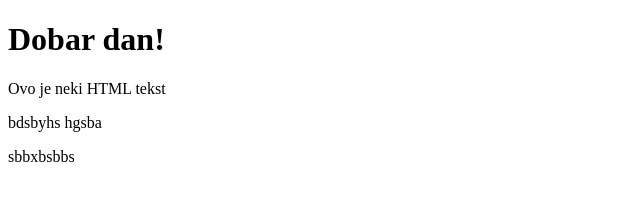
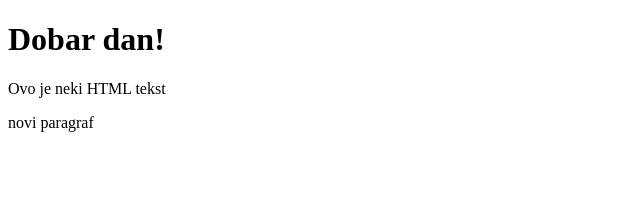
Before and after one commit to Mevlida14/test-frontend-development, a plain HTML site: page index.html in a window 1280 px wide. Shown: the whole page, without its empty margins (0-640 px from the left). Drawn offline with Linux system fonts and the light colour scheme.

Commit message:
New paragraph added

```diff
--- a/index.html
+++ b/index.html
@@ -6,7 +6,6 @@
     <body>
         <h1>Dobar dan! </h1>
         <p>Ovo je neki HTML tekst</p>
-        <p>bdsbyhs hgsba</p>
-    <p>sbbxbsbbs</p>
-    </body>
+        <p> novi paragraf</p>
+     </body>
 </html>
```
